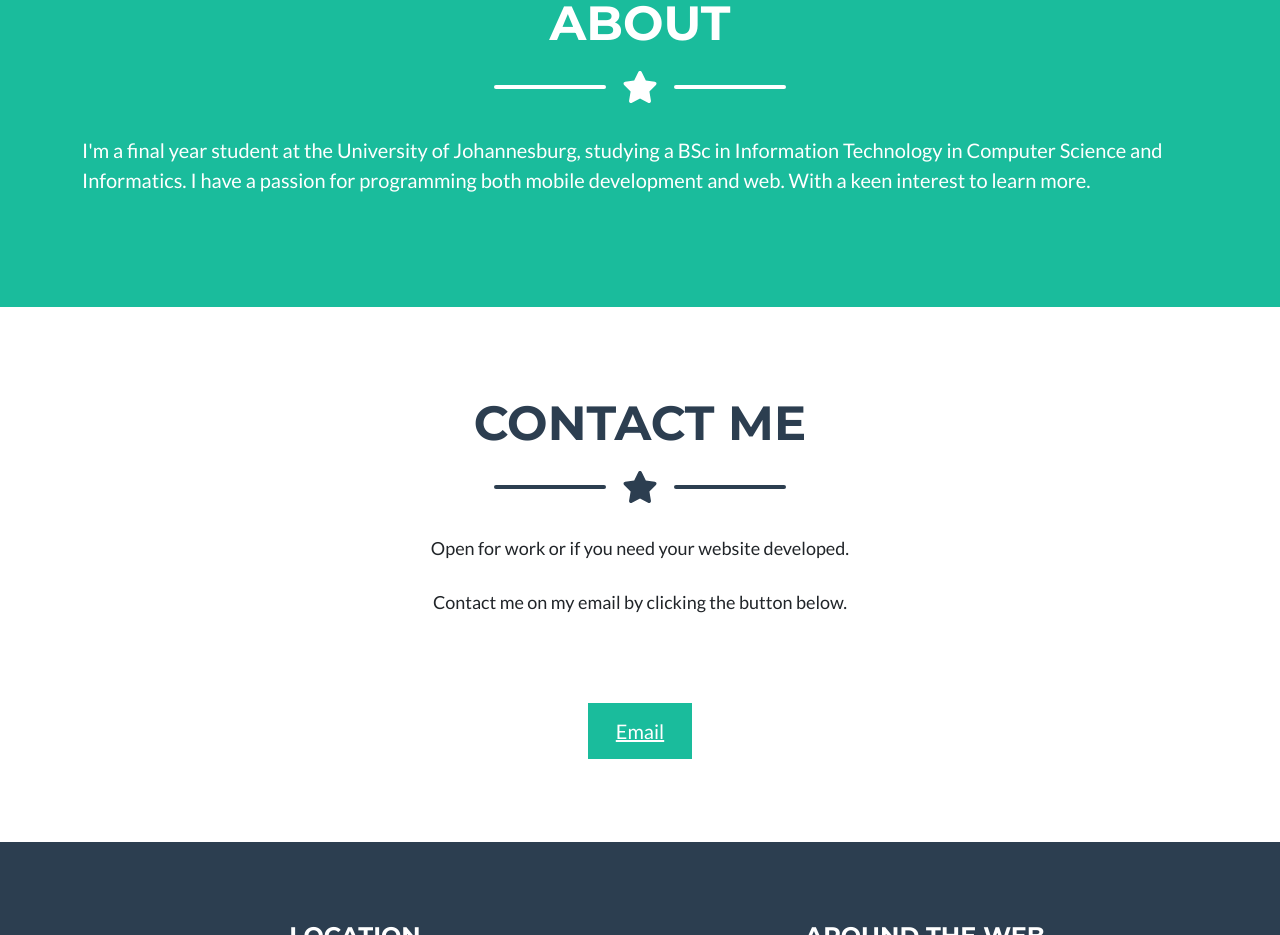
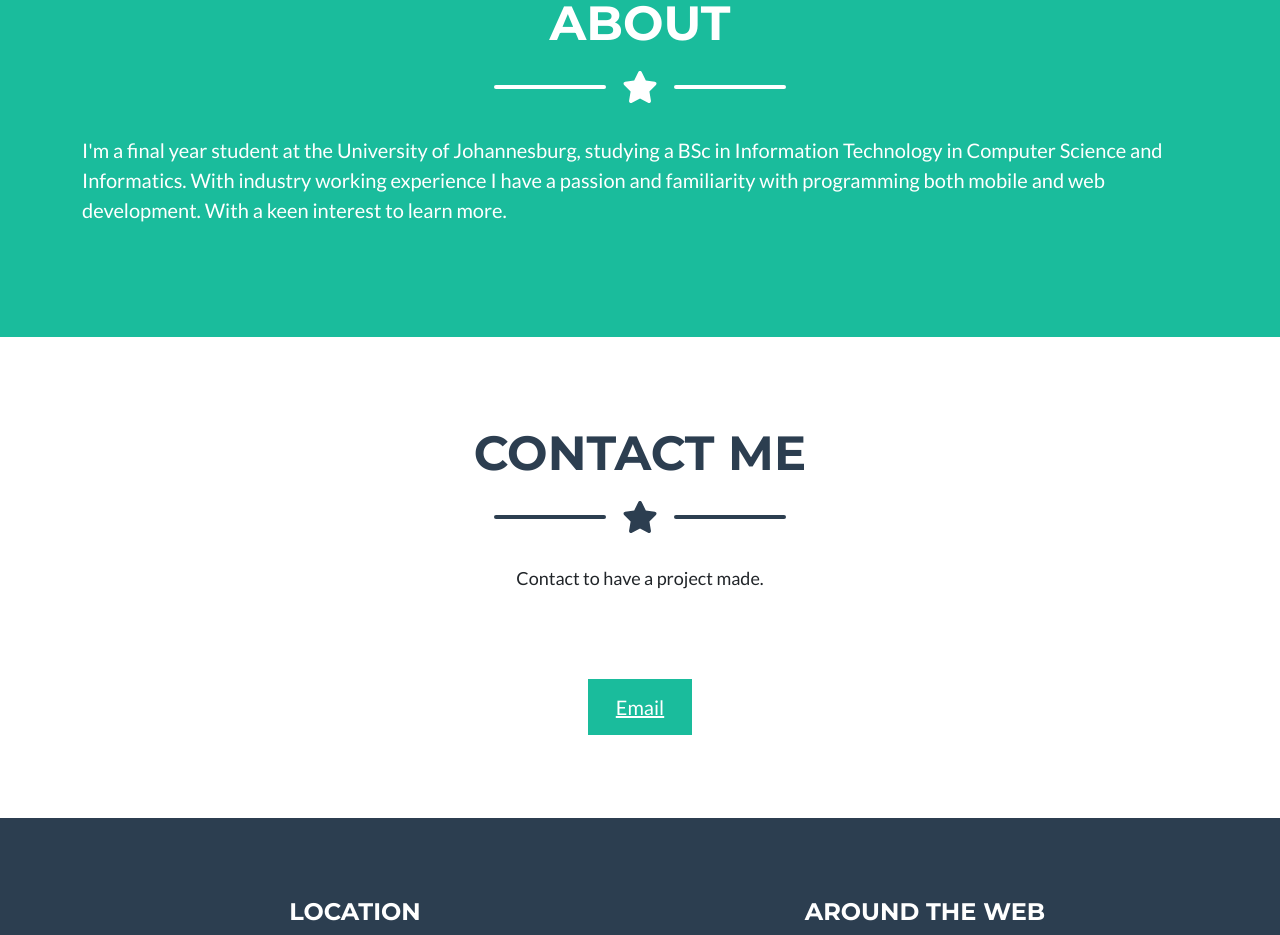
Before and after one commit to tapiwaza/My_Portfolio, a plain HTML site: page index.html in a window 1280 px wide. Shown: the part 1497-2432 px from the top of the page. Drawn offline with nearby package versions, Linux system fonts and the light colour scheme.

Commit message:
Changed content on the about

```diff
--- a/index.html
+++ b/index.html
@@ -117,8 +117,8 @@
             <div class="row">
                 <div>
                     <p class="lead">I'm a final year student at the University of Johannesburg, studying a BSc in
-                        Information Technology in Computer Science and Informatics. I have a passion for programming
-                        both mobile development and web. With a keen interest to learn more.</p>
+                        Information Technology in Computer Science and Informatics. With industry working experience I have a passion and familiarity with programming
+                        both mobile and web development. With a keen interest to learn more.</p>
                 </div>
 
                 <!-- <div class="col-lg-4 me-auto">
@@ -151,10 +151,9 @@
             <div class="row justify-content-center">
                 <div style="text-align: center;" class="col-lg-8 col-xl-7">
                     <p class="contact-text">
-                        Open for work or if you need your website developed.
+                        Contact to have a project made.
                         <br>
-                        <br>
-                        Contact me on my email by clicking the button below.
+
                     </p>
                     <br>
                     <br>
```
